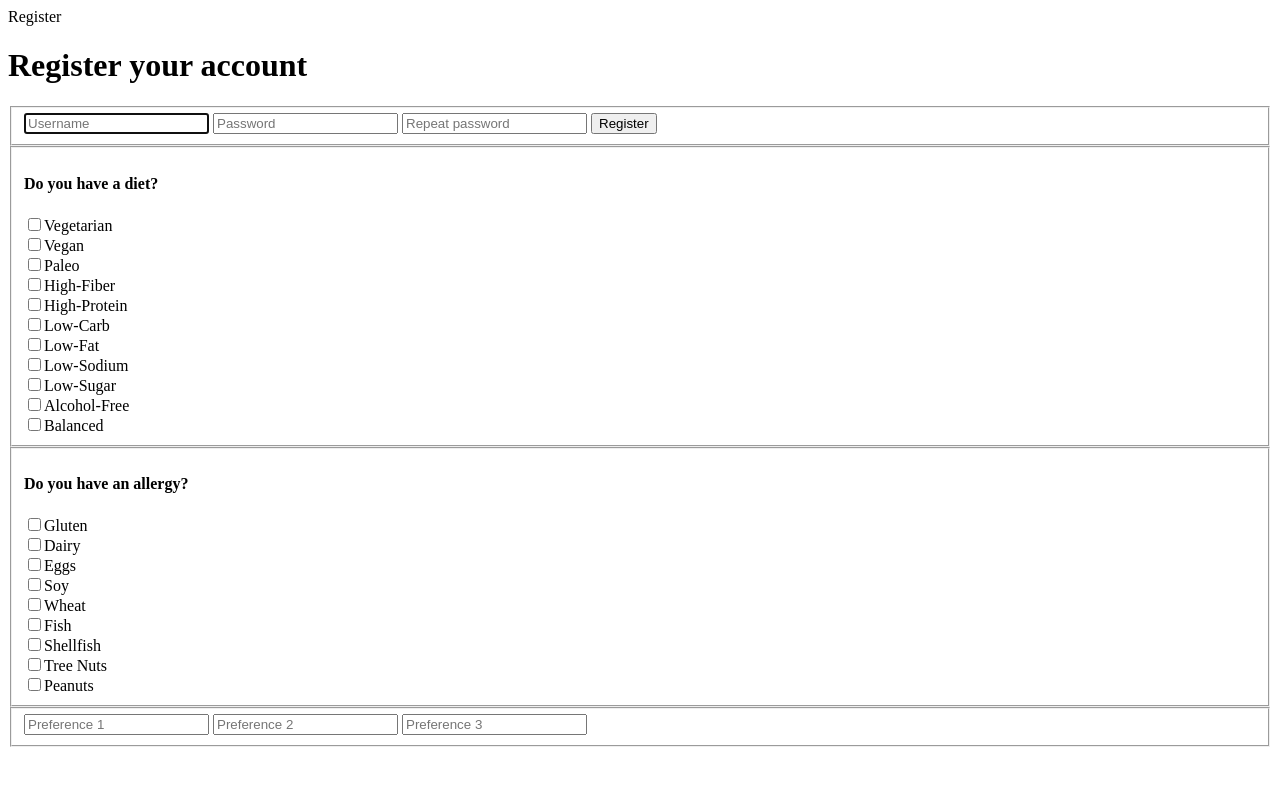
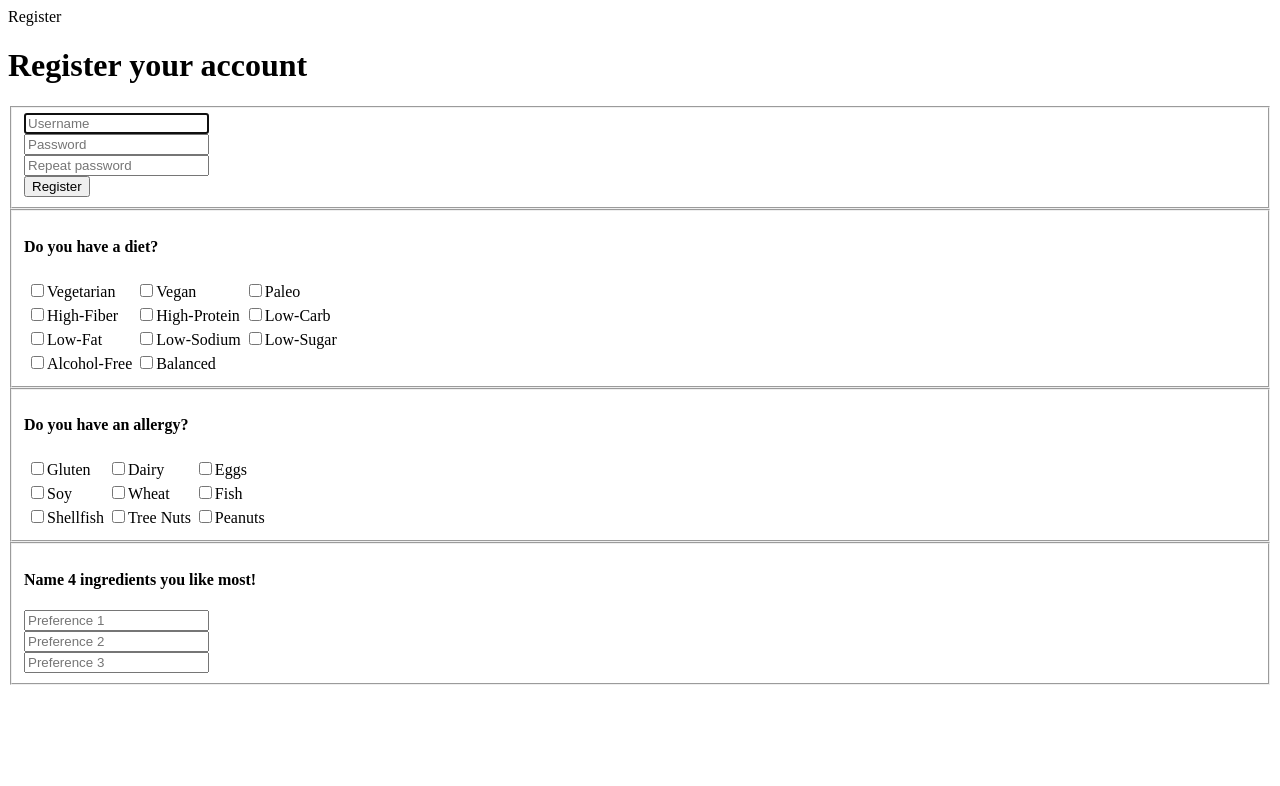
Before and after one commit to Brandtair/IK02, a Flask app: page /register in a window 1280 px wide. Shown: the top 786 px of the page. Run offline with Flask 2, Linux system fonts and the light colour scheme; some libraries are stand-ins or nearby versions.

Commit message:
app and regis

```diff
--- a/application.py
+++ b/application.py
@@ -164,6 +164,9 @@ def register():
         rows = db.execute("INSERT INTO user (username, password) VALUES (:username, :password)", \
         username = request.form.get("username"), password = encryptedpassword)
 
+        # preferences
+
+
         return render_template("login.html")
 
     # else if user reached route via GET (as by clicking a link or via redirect)
--- a/templates/register.html
+++ b/templates/register.html
@@ -8,40 +8,59 @@
     <h1>Register your account</h1>
     <form action="{{ url_for('register') }}" method="post">
         <fieldset>
-            <input autocomplete="off" autofocus class="form-control" name="username" placeholder="Username" type="text"/>
-            <input class="form-control" name="password" placeholder="Password" type="password"/>
-            <input class="form-control" name="repeat" placeholder="Repeat password" type="password"/>
+            <input autocomplete="off" autofocus class="form-control" name="username" placeholder="Username" type="text"/><br>
+            <input class="form-control" name="password" placeholder="Password" type="password"/><br>
+            <input class="form-control" name="repeat" placeholder="Repeat password" type="password"/><br>
             <button class="btn btn-default" type="submit">Register</button>
         </fieldset>
         <fieldset>
             <h4>Do you have a diet?</h4>
-            <input type="checkbox" name="vegetarian" value="True">Vegetarian<br>
-            <input type="checkbox" name="vegan" value="True">Vegan<br>
-            <input type="checkbox" name="paleo" value="True">Paleo<br>
-            <input type="checkbox" name="high-fiber" value="True">High-Fiber<br>
-            <input type="checkbox" name="high-protein" value="True">High-Protein<br>
-            <input type="checkbox" name="low-carb" value="True">Low-Carb<br>
-            <input type="checkbox" name="low-fat" value="True">Low-Fat<br>
-            <input type="checkbox" name="low-sodium" value="True">Low-Sodium<br>
-            <input type="checkbox" name="low-sugar" value="True">Low-Sugar<br>
-            <input type="checkbox" name="alcohol-free" value="True">Alcohol-Free<br>
-            <input type="checkbox" name="balanced" value="True">Balanced<br>
+            <table>
+                <tr>
+                <td><input type="checkbox" name="vegetarian" value="True">Vegetarian</td>
+                <td><input type="checkbox" name="vegan" value="True">Vegan</td>
+                <td><input type="checkbox" name="paleo" value="True">Paleo</td>
+                </tr>
+                <tr>
+                <td><input type="checkbox" name="high-fiber" value="True">High-Fiber</td>
+                <td><input type="checkbox" name="high-protein" value="True">High-Protein</td>
+                <td><input type="checkbox" name="low-carb" value="True">Low-Carb</td>
+                </tr>
+                <tr>
+                <td><input type="checkbox" name="low-fat" value="True">Low-Fat</td>
+                <td><input type="checkbox" name="low-sodium" value="True">Low-Sodium</td>
+                <td><input type="checkbox" name="low-sugar" value="True">Low-Sugar</td>
+                </tr>
+                <tr>
+                <td><input type="checkbox" name="alcohol-free" value="True">Alcohol-Free</td>
+                <td><input type="checkbox" name="balanced" value="True">Balanced</td>
+                </tr>
+            </table>
         </fieldset>
         <fieldset>
             <h4>Do you have an allergy?</h4>
-            <input type="checkbox" name="gluten" value="True">Gluten<br>
-            <input type="checkbox" name="dairy" value="True">Dairy<br>
-            <input type="checkbox" name="eggs" value="True">Eggs<br>
-            <input type="checkbox" name="soy" value="True">Soy<br>
-            <input type="checkbox" name="wheat" value="True">Wheat<br>
-            <input type="checkbox" name="fish" value="True">Fish<br>
-            <input type="checkbox" name="shellfish" value="True">Shellfish<br>
-            <input type="checkbox" name="treenuts" value="True">Tree Nuts<br>
-            <input type="checkbox" name="peanuts" value="True">Peanuts<br>
+            <table>
+            <tr>
+            <td><input type="checkbox" name="gluten" value="True">Gluten
+            <td><input type="checkbox" name="dairy" value="True">Dairy
+            <td><input type="checkbox" name="eggs" value="True">Eggs
+            </tr>
+            <tr>
+            <td><input type="checkbox" name="soy" value="True">Soy
+            <td><input type="checkbox" name="wheat" value="True">Wheat
+            <td><input type="checkbox" name="fish" value="True">Fish
+            </tr>
+            <tr>
+            <td><input type="checkbox" name="shellfish" value="True">Shellfish
+            <td><input type="checkbox" name="treenuts" value="True">Tree Nuts
+            <td><input type="checkbox" name="peanuts" value="True">Peanuts
+            </tr>
+            </table>
         </fieldset>
         <fieldset>
-            <input autocomplete="off" autofocus name="pref1" placeholder="Preference 1" type="text"/>
-            <input autocomplete="off" autofocus name="pref2" placeholder="Preference 2" type="text"/>
+            <h4> Name 4 ingredients you like most! </h4>
+            <input autocomplete="off" autofocus name="pref1" placeholder="Preference 1" type="text"/><br>
+            <input autocomplete="off" autofocus name="pref2" placeholder="Preference 2" type="text"/><br>
             <input autocomplete="off" autofocus name="pref3" placeholder="Preference 3" type="text"/>
         </fieldset>
     </form>
```
